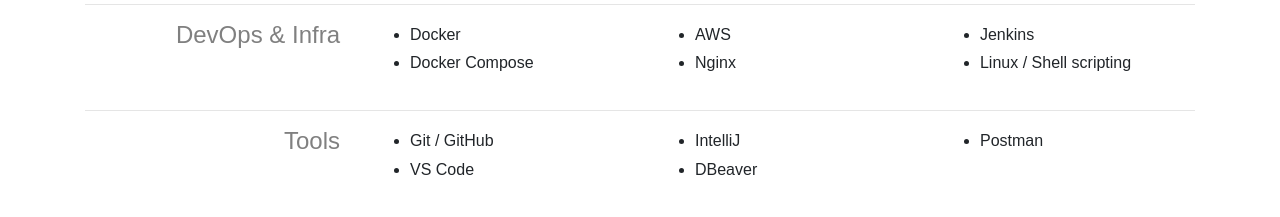
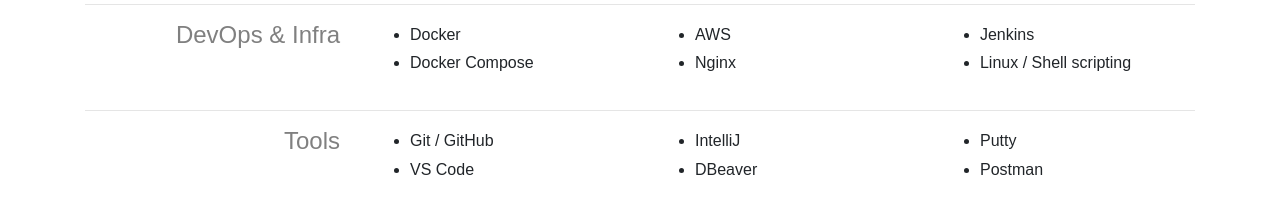
Before and after one commit to yuneast/resume, a Next.js app: page / in a window 1280 px wide. Shown: the part 960-1177 px from the top of the page. Built offline with nearby package versions, Linux system fonts and the light colour scheme; a web font is replaced by a local one.

Commit message:
Update skill.ts

```diff
--- a/payload/skill.ts
+++ b/payload/skill.ts
@@ -36,6 +36,7 @@
     { title: 'VS Code' },
     { title: 'IntelliJ' },
     { title: 'DBeaver' },
+    { title: 'Putty' },
     { title: 'Postman' },
   ],
 };
```
